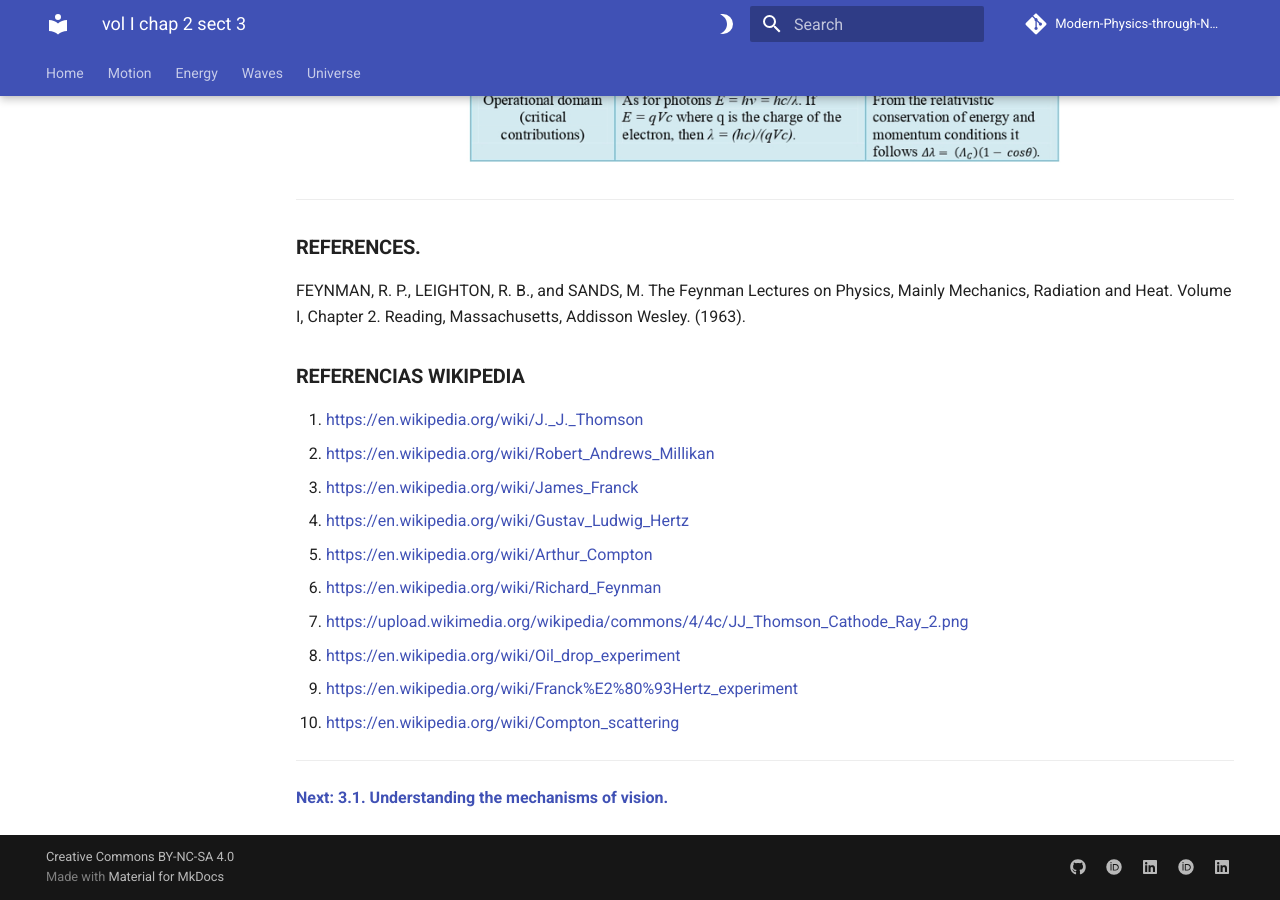
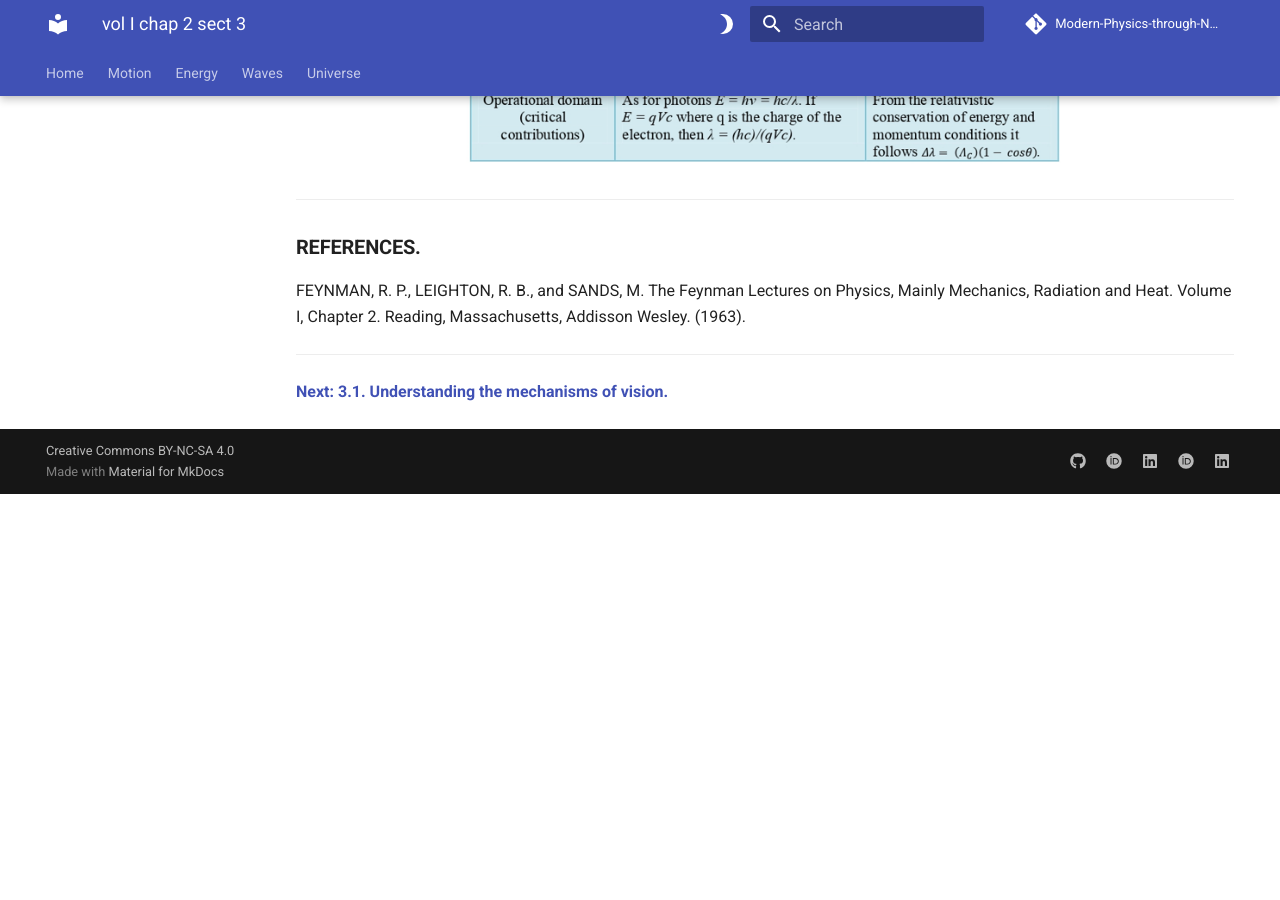
Before and after one commit to modphysnobel/modphysnobel.github.io, an MkDocs documentation site: the page built from docs/vol-I/vol-I-chap-2-sect-3.md, in a window 1280 px wide and 900 px high, scrolled down 1949 px. Built offline with MkDocs 1.6.1 and Material for MkDocs 9.7.7, drawn with Linux system fonts in a browser that asks for light colours; some web fonts are replaced; comment, search, counter and statistics services are not loaded; after the commit the page ends 2443 px from its top, so only the background shows below that.

Commit message:
Update vol-I-chap-2-sect-3.md

```diff
--- a/docs/vol-I/vol-I-chap-2-sect-3.md
+++ b/docs/vol-I/vol-I-chap-2-sect-3.md
@@ -35,20 +35,6 @@ The knowledge obtained from analyzing the information described previously in Se
 
 FEYNMAN, R. P., LEIGHTON, R. B., and SANDS, M. The Feynman Lectures on Physics, Mainly Mechanics, Radiation and Heat. Volume I, Chapter 2. Reading, Massachusetts, Addisson Wesley. (1963).
 
-### **REFERENCIAS WIKIPEDIA**
-
-1. https://en.wikipedia.org/wiki/J._J._Thomson
-2. https://en.wikipedia.org/wiki/Robert_Andrews_Millikan
-3. https://en.wikipedia.org/wiki/James_Franck
-4. https://en.wikipedia.org/wiki/Gustav_Ludwig_Hertz
-5. https://en.wikipedia.org/wiki/Arthur_Compton
-6. https://en.wikipedia.org/wiki/Richard_Feynman
-7. https://upload.wikimedia.org/wikipedia/commons/4/4c/JJ_Thomson_Cathode_Ray_2.png
-8. https://en.wikipedia.org/wiki/Oil_drop_experiment
-9. https://en.wikipedia.org/wiki/Franck%E2%80%93Hertz_experiment
-10. https://en.wikipedia.org/wiki/Compton_scattering
-
-
 ***
 
 [**Next: 3.1.  Understanding the mechanisms of vision.**](./vol-I-chap-3-sect-1.md)
```
